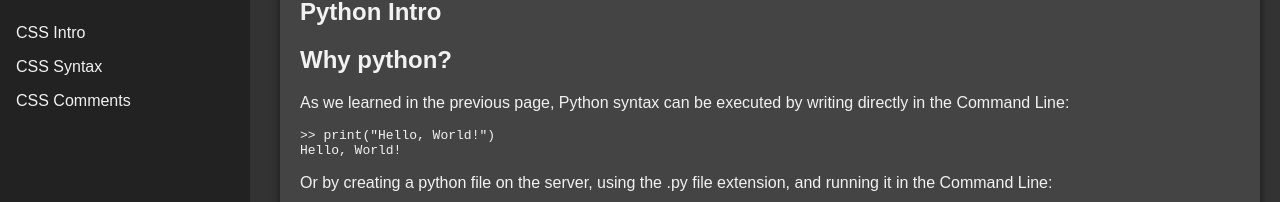
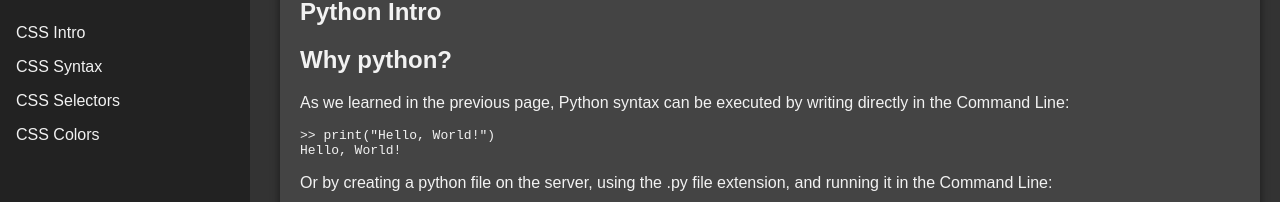
Before and after one commit to Pokrel/DevOpsHub, a plain HTML site: page docs/css.html in a window 1280 px wide. Shown: the part 112-314 px from the top of the page. Drawn offline with Linux system fonts and the light colour scheme.

Commit message:
css correction

```diff
--- a/docs/css.html
+++ b/docs/css.html
@@ -23,7 +23,8 @@
         <ul>
             <li><a href="pages/css_intro.html">CSS Intro</a></li>
             <li><a href="pages/css_syntax.html">CSS Syntax</a></li>
-            <li><a href="pages/css_comments.html">CSS Comments</a></li>
+            <li><a href="pages/css_selectors.html">CSS Selectors</a></li>
+            <li><a href="pages/css_colors.html">CSS Colors</a></li>
         </ul>
     </div>
     <div class="main-content">
```
